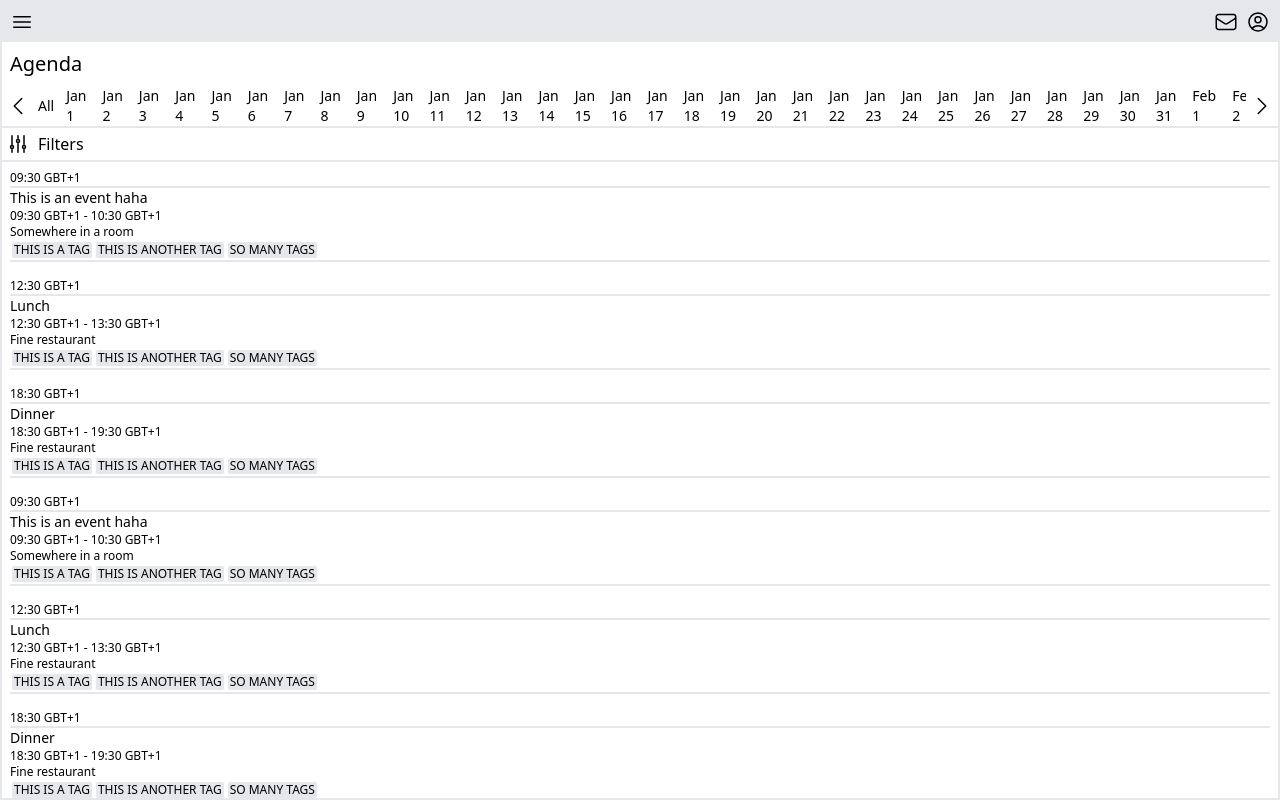
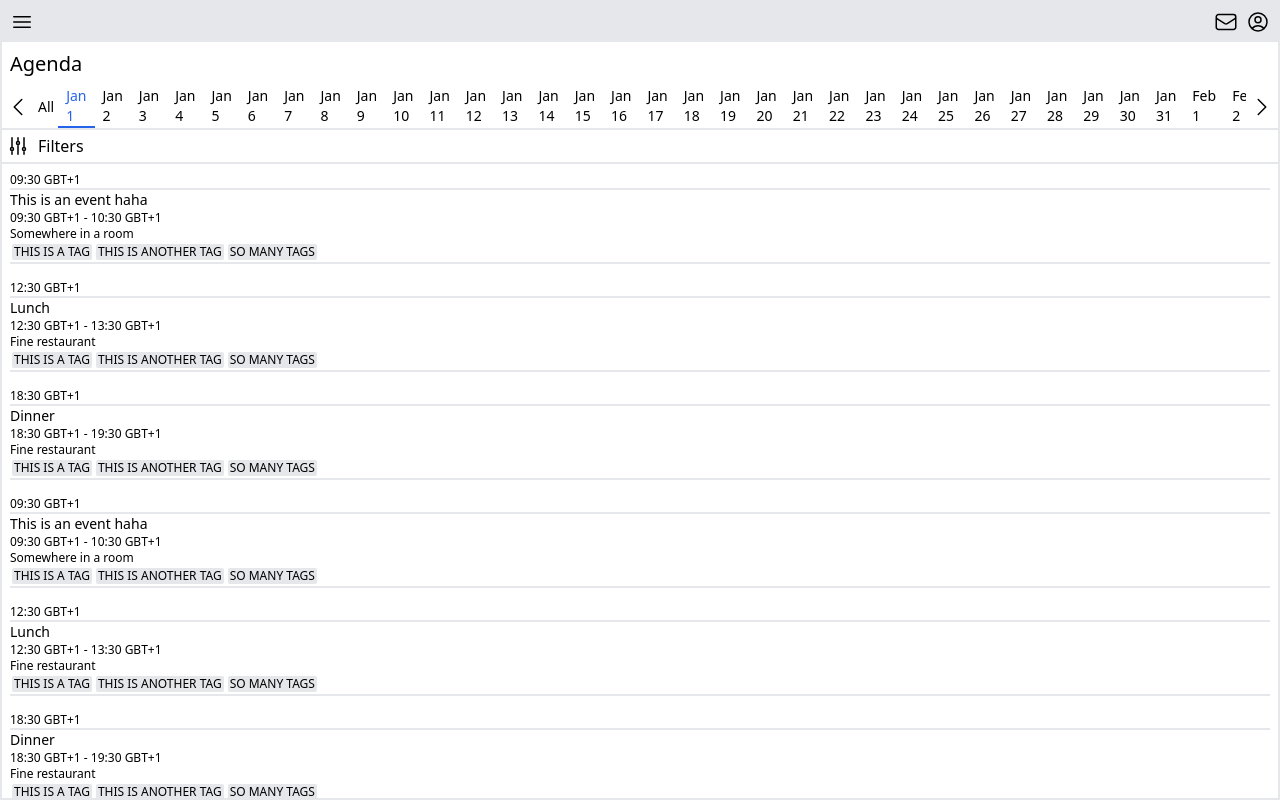
Before and after one commit to bryanmccarthy/energy-hw, a React (Create React App) app in the folder frontend/: page / in a window 1280 px wide. Built offline with nearby package versions, Linux system fonts and the light colour scheme; the HTML template or start-up script is replaced by a standard one.

Commit message:
add selectedTabIndex state and highlight that date

```diff
--- a/frontend/src/App.js
+++ b/frontend/src/App.js
@@ -10,6 +10,7 @@ const dates = allDays.map(date => format(date, 'MMM d'));
 
 function App() {
   const [tabIndex, setTabIndex] = useState(0);
+  const [selectedTabIndex, setSelectedTabIndex] = useState(0);
 
   const handleLeftScroll = () => {
     if(tabIndex > 0) setTabIndex(tabIndex - 1);
@@ -51,7 +52,7 @@ function App() {
         </div>
         <div className="flex overflow-hidden">
           {dates.slice(tabIndex, dates.length).map((date, index) => (
-            <p key={index} className="px-2 text-sm cursor-pointer">{date}</p>
+            <p key={index} className={`px-2 text-sm cursor-pointer ${selectedTabIndex === index ? 'text-blue-600 border-b-2 border-blue-600' : ''}`}>{date}</p>
           ))}
         </div>
         <button className="px-1" onClick={handleRightScroll}>
```
